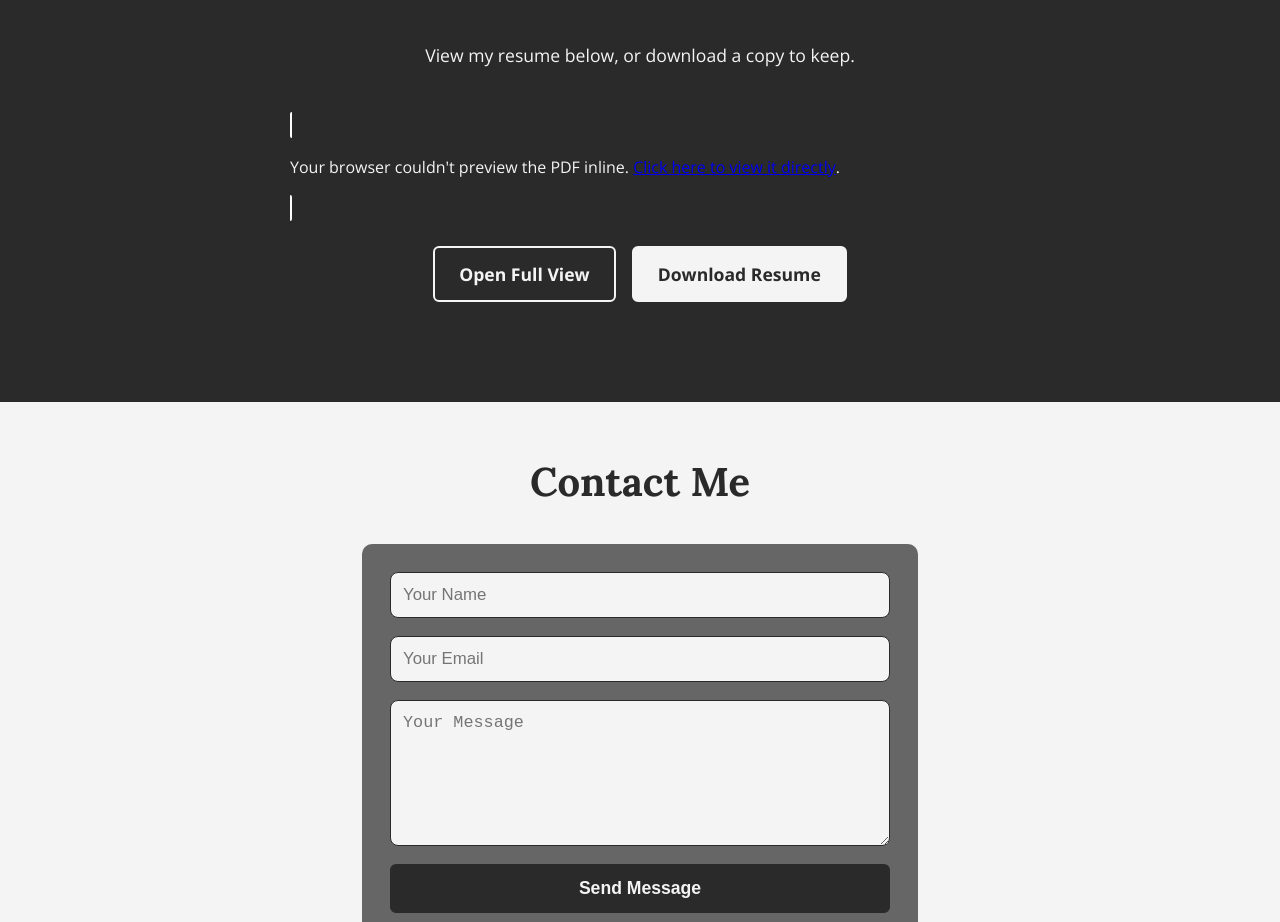
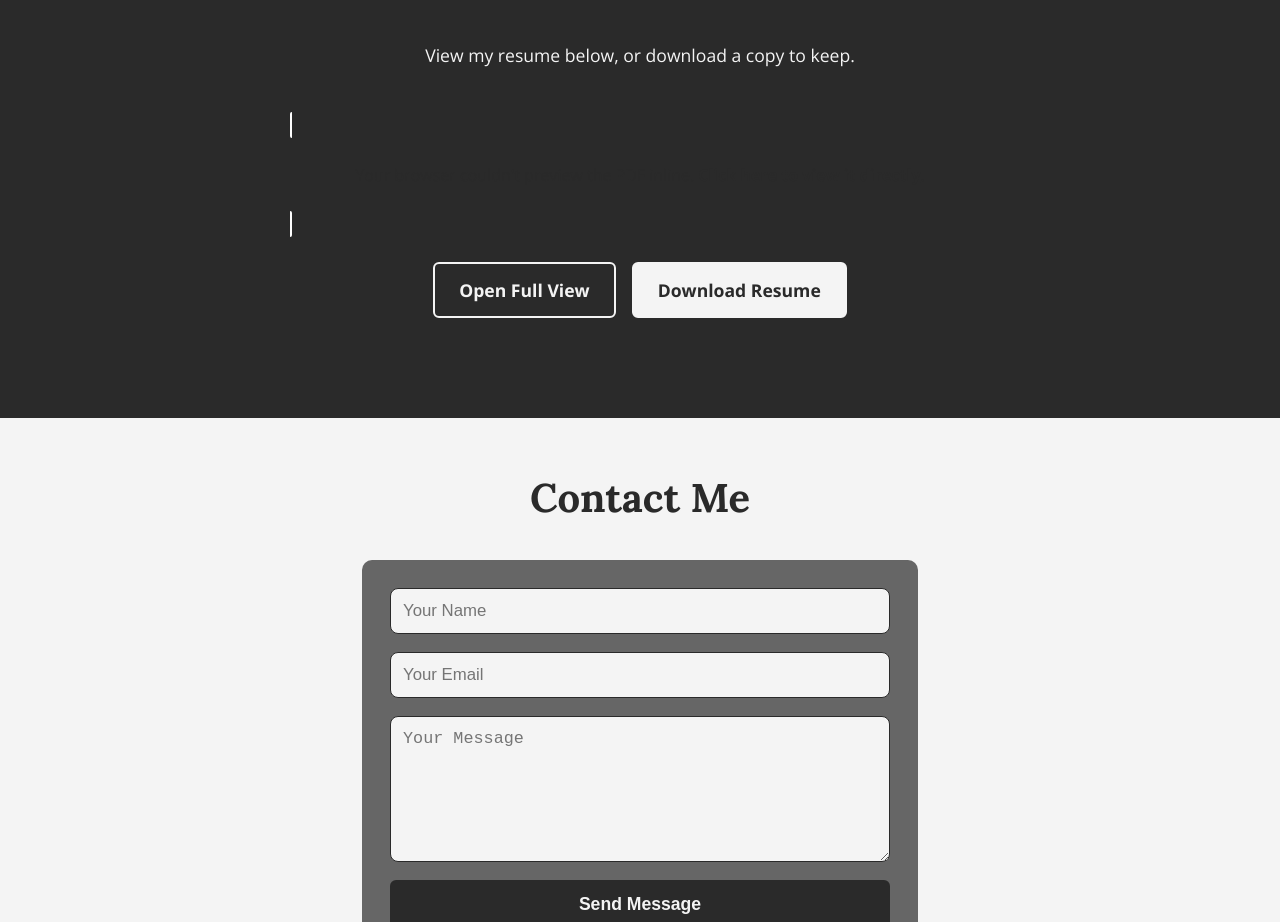
Before and after one commit to srihithathotakura/portfolio-v2, a React (Create React App) app: page / in a window 1280 px wide. Shown: the part 8500-9422 px from the top of the page. Built offline with nearby package versions, Linux system fonts and the light colour scheme.

Commit message:
fixed resume section layout

```diff
--- a/src/App.css
+++ b/src/App.css
@@ -765,6 +765,22 @@ h2 { font-size: 2.5rem; margin-bottom: 30px; }
   border-radius: 10px;
   background: #fff;
 }
+.resume-fallback-text {
+  display: flex;
+  align-items: center;
+  justify-content: center;
+  height: 100%;
+  margin: 0;
+  padding: 24px;
+  text-align: center;
+  color: #2A2A2A;
+}
+.resume-fallback-text a {
+  color: #2A2A2A;
+  font-weight: 600;
+  text-decoration: underline;
+  margin-left: 4px;
+}
 .resume-btn-row {
   display: flex;
   gap: 16px;
```
